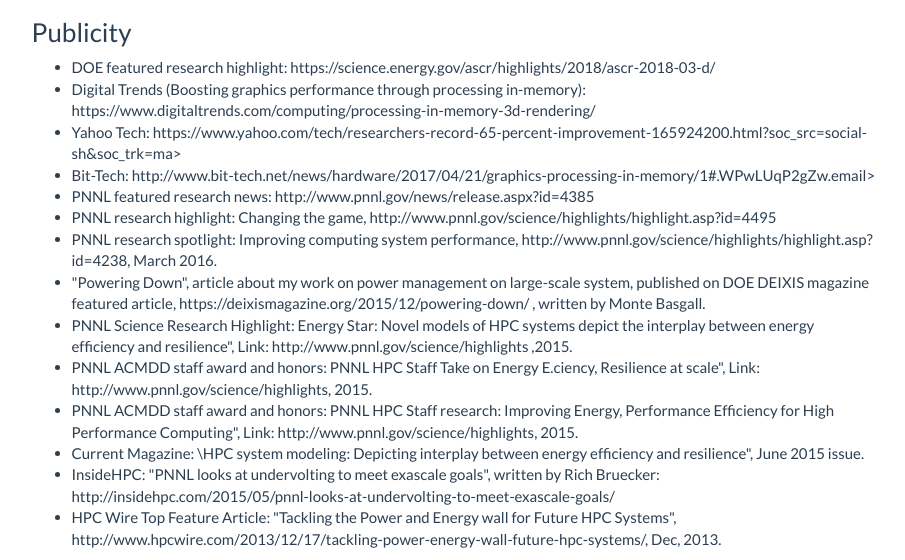
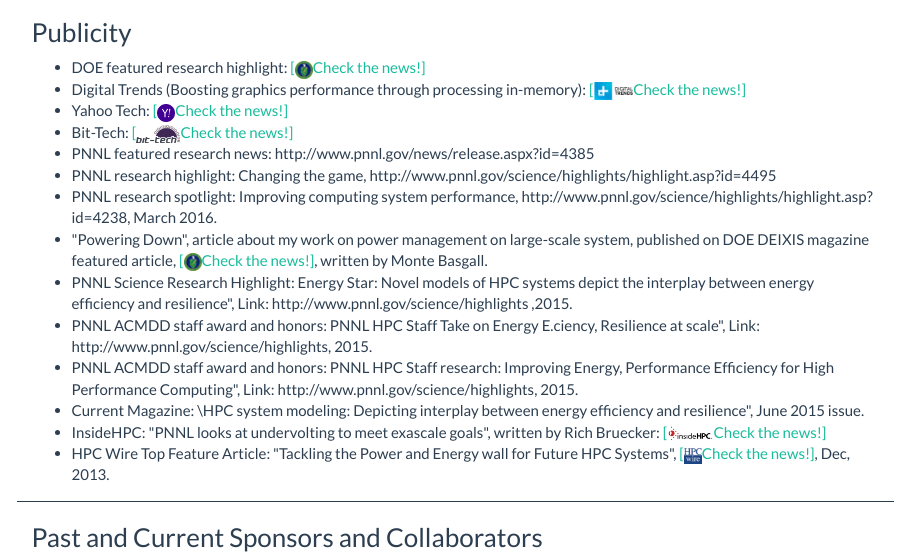
Before and after one commit to Shuaiwen-Leon-Song/Shuaiwen-Leon-Song.github.io, a plain HTML site: page index.html in a window 1280 px wide. Shown: the part 4252-4812 px from the top of the page, without its empty margins (331-1236 px from the left). Drawn offline with nearby package versions, Linux system fonts and the light colour scheme.

Commit message:
Add icons in publicity (#11)

```diff
--- a/index.html
+++ b/index.html
@@ -409,20 +409,20 @@
 					<div class="col-md-12">
 						<h3>Publicity<br /></h3>
 						<ul>
-							<li>DOE featured research highlight:  https://science.energy.gov/ascr/highlights/2018/ascr-2018-03-d/</li>
-							<li>Digital Trends (Boosting graphics performance through processing in-memory): https://www.digitaltrends.com/computing/processing-in-memory-3d-rendering/</li>
-							<li>Yahoo Tech: https://www.yahoo.com/tech/researchers-record-65-percent-improvement-165924200.html?soc_src=social-sh&soc_trk=ma></li>
-							<li>Bit-Tech: http://www.bit-tech.net/news/hardware/2017/04/21/graphics-processing-in-memory/1#.WPwLUqP2gZw.email></li>
+							<li>DOE featured research highlight: <a href="https://science.energy.gov/ascr/highlights/2018/ascr-2018-03-d/">[<img src="images/DepartmentofEnergy.png" alt="DoE" style="height:18px;">Check the news!]</a> </li>
+							<li>Digital Trends (Boosting graphics performance through processing in-memory): <a href="https://www.digitaltrends.com/computing/processing-in-memory-3d-rendering/">[<img src="images/digital-trends.png" alt="digital-trends" style="height:18px;">Check the news!]</a></li>
+							<li>Yahoo Tech: <a href="https://www.yahoo.com/tech/researchers-record-65-percent-improvement-165924200.html?soc_src=social-sh&soc_trk=ma>">[<img src="images/yahoo.png" alt="yahoo" style="height:18px;">Check the news!]</a></li>
+							<li>Bit-Tech: <a href="http://www.bit-tech.net/news/hardware/2017/04/21/graphics-processing-in-memory/1#.WPwLUqP2gZw.email>">[<img src="images/bit-tech.png" alt="bit-tech" style="height:18px;">Check the news!]</a></li>
 							<li>PNNL featured research news: http://www.pnnl.gov/news/release.aspx?id=4385</li>
 							<li>PNNL research highlight: Changing the game, http://www.pnnl.gov/science/highlights/highlight.asp?id=4495</li>
 							<li>PNNL research spotlight: Improving computing system performance, http://www.pnnl.gov/science/highlights/highlight.asp?id=4238, March 2016. </li>
-							<li>"Powering Down", article about my work on power management on large-scale system, published on DOE DEIXIS magazine featured article, https://deixismagazine.org/2015/12/powering-down/ , written by Monte Basgall. </li>
+							<li>"Powering Down", article about my work on power management on large-scale system, published on DOE DEIXIS magazine featured article, <a href="https://deixismagazine.org/2015/12/powering-down/">[<img src="images/DepartmentofEnergy.png" alt="" style="height:18px;">Check the news!]</a>, written by Monte Basgall. </li>
 							<li>PNNL Science Research Highlight: Energy Star: Novel models of HPC systems depict the interplay between energy efficiency and resilience", Link: http://www.pnnl.gov/science/highlights ,2015.</li>
 							<li>PNNL ACMDD staff award and honors: PNNL HPC Staff Take on Energy E.ciency, Resilience at scale", Link: http://www.pnnl.gov/science/highlights, 2015.</li>
 							<li>PNNL ACMDD staff award and honors: PNNL HPC Staff research: Improving Energy, Performance Efficiency for High Performance Computing", Link: http://www.pnnl.gov/science/highlights, 2015.</li>
 							<li> Current Magazine: \HPC system modeling: Depicting interplay between energy efficiency and resilience", June 2015 issue.</li>
-							<li> InsideHPC: "PNNL looks at undervolting to meet exascale goals", written by Rich Bruecker: http://insidehpc.com/2015/05/pnnl-looks-at-undervolting-to-meet-exascale-goals/</li>
-							<li> HPC Wire Top Feature Article: "Tackling the Power and Energy wall for Future HPC Systems", http://www.hpcwire.com/2013/12/17/tackling-power-energy-wall-future-hpc-systems/, Dec, 2013.</li>
+							<li> InsideHPC: "PNNL looks at undervolting to meet exascale goals", written by Rich Bruecker: <a href="http://insidehpc.com/2015/05/pnnl-looks-at-undervolting-to-meet-exascale-goals/">[<img src="images/insider-hpc.png" alt="insider-hpc" style="height:18px;">Check the news!]</a></li>
+							<li> HPC Wire Top Feature Article: "Tackling the Power and Energy wall for Future HPC Systems", <a href="http://www.hpcwire.com/2013/12/17/tackling-power-energy-wall-future-hpc-systems/">[<img src="images/hpc-wire.png" alt="hpc-wire" style="height:18px;">Check the news!]</a>, Dec, 2013.</li>
 						</ul>
 					</div>
 				</div>
```
Also changed, not shown: images/bit-tech.png (added), images/digital-trends.png (added), images/hpc-wire.png (added), images/insider-hpc.png (added), images/yahoo.png (added).
